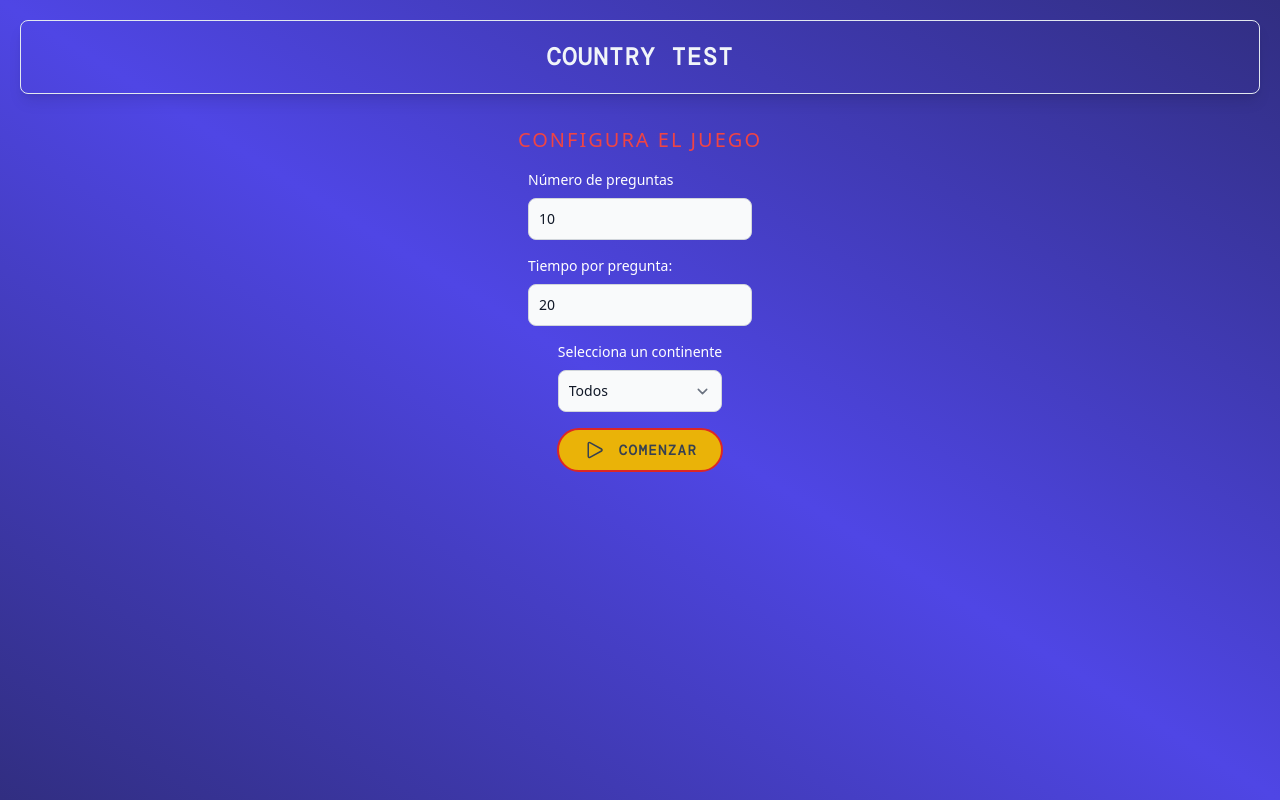
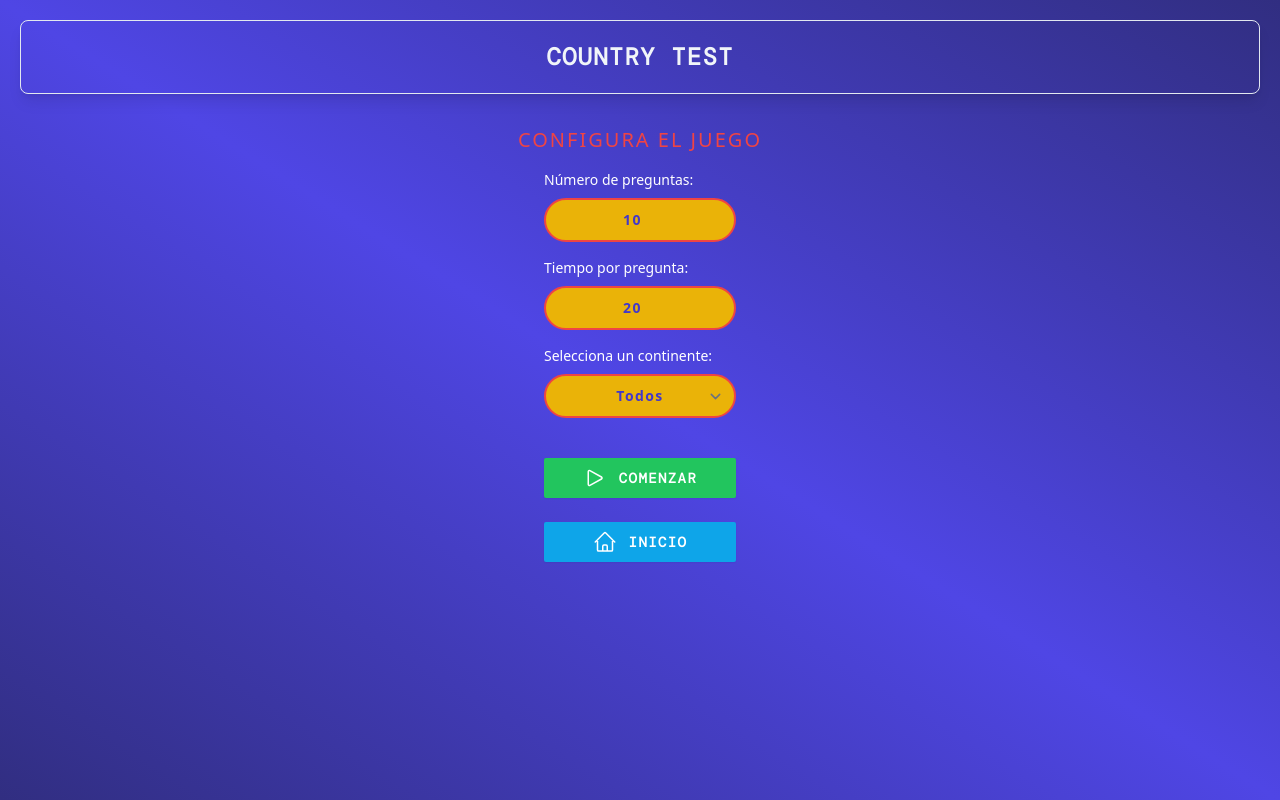
Before and after one commit to meeglos/countries-info, a React (Vite) app: page /initial-screen in a window 1280 px wide. Built offline with nearby package versions, Linux system fonts and the light colour scheme; a web font is replaced by a local one.

Commit message:
feature:flag and navigation buttons

```diff
--- a/src/components/InitialScreen.jsx
+++ b/src/components/InitialScreen.jsx
@@ -22,6 +22,10 @@ const InitialScreen = () => {
         );
     };
 
+    const handleBackHome = () => {
+        navigate(`/`);
+    };
+
     return (
         <div>
             <div className='h-screen p-5 bg-gradient-to-bl from-indigo-900  via-indigo-600 to-indigo-900'>
@@ -41,7 +45,7 @@ const InitialScreen = () => {
                             htmlFor='visitors'
                             className='block mb-2 text-sm font-medium text-white'
                         >
-                            Número de preguntas
+                            Número de preguntas:
                         </label>
                         <input
                             type='number'
@@ -49,7 +53,7 @@ const InitialScreen = () => {
                             onChange={e =>
                                 setNumQuestions(parseInt(e.target.value))
                             }
-                            className='bg-gray-50 border border-gray-300 text-gray-900 text-sm rounded-lg focus:ring-blue-500 focus:border-blue-500  p-2.5'
+                            className='bg-yellow-500 border-2 border-red-500 text-sm text-indigo-700 text-center font-bold tracking-widest rounded-full focus:ring-indigo-500 focus:border-indigo-500 block p-2.5 w-48'
                         />
                     </div>
                     <div>
@@ -66,7 +70,7 @@ const InitialScreen = () => {
                             onChange={e =>
                                 setTimePerQuestion(parseInt(e.target.value))
                             }
-                            className='bg-gray-50 border border-gray-300 text-gray-900 text-sm rounded-lg focus:ring-blue-500 focus:border-blue-500  p-2.5'
+                            className='bg-yellow-500 border-2 border-red-500 text-sm text-indigo-700 text-center font-bold tracking-widest rounded-full focus:ring-indigo-500 focus:border-indigo-500 block p-2.5 w-48'
                         />
                     </div>
                     <div>
@@ -74,11 +78,11 @@ const InitialScreen = () => {
                             htmlFor='countries'
                             className='block mb-2 text-sm font-medium text-white'
                         >
-                            Selecciona un continente
+                            Selecciona un continente:
                         </label>
                         <select
                             value={continent}
-                            className='bg-gray-50 border border-gray-300 text-gray-900 text-sm rounded-lg focus:ring-indigo-600 focus:border-indigo-600 block w-full p-2.5 y-700 -gray-600 older-gray-400 hite ring-indigo-600 '
+                            className='bg-yellow-500 border-2 border-red-500 text-sm text-indigo-700 text-center font-bold tracking-widest rounded-full focus:ring-indigo-500 focus:border-indigo-500 block p-2.5 w-48'
                             onChange={e => setContinent(e.target.value)}
                         >
                             <option value='Todos'>Todos</option>
@@ -89,8 +93,9 @@ const InitialScreen = () => {
                             <option value='Oceania'>Oceanía</option>
                         </select>
                     </div>
+                    <div className='mt-8'>
                         <button
-                        className='bg-yellow-500 mt-6 rounded-full uppercase tracking-widest text-gray-700 border-red-600 border-2 px-6 py-2 text-sm flex items-center font-semibold font-dm'
+                            className='bg-green-500 hover:bg-green-600 mt-6 uppercase tracking-widest text-white rounded-sm shadow-sm  px-6 py-2 text-sm flex items-center justify-center font-semibold font-dm w-48'
                             onClick={handleStartGame}
                         >
                             <svg
@@ -109,6 +114,27 @@ const InitialScreen = () => {
                             </svg>
                             Comenzar
                         </button>
+                        <button
+                            className='bg-sky-500 hover:bg-sky-600 mt-6 uppercase tracking-widest text-white rounded-sm shadow-sm  px-6 py-2 text-sm flex items-center justify-center font-semibold font-dm w-48'
+                            onClick={handleBackHome}
+                        >
+                            <svg
+                                xmlns='http://www.w3.org/2000/svg'
+                                fill='none'
+                                viewBox='0 0 24 24'
+                                strokeWidth={1.5}
+                                stroke='currentColor'
+                                className='w-6 h-6 mr-3'
+                            >
+                                <path
+                                    strokeLinecap='round'
+                                    strokeLinejoin='round'
+                                    d='M2.25 12l8.954-8.955c.44-.439 1.152-.439 1.591 0L21.75 12M4.5 9.75v10.125c0 .621.504 1.125 1.125 1.125H9.75v-4.875c0-.621.504-1.125 1.125-1.125h2.25c.621 0 1.125.504 1.125 1.125V21h4.125c.621 0 1.125-.504 1.125-1.125V9.75M8.25 21h8.25'
+                                />
+                            </svg>
+                            inicio
+                        </button>
+                    </div>
                 </div>
             </div>
         </div>
--- a/src/layouts/QuizLayout.jsx
+++ b/src/layouts/QuizLayout.jsx
@@ -21,6 +21,7 @@ const QuizLayout = () => {
     const [options, setOptions] = useState([]);
     const [timeLeft, setTimeLeft] = useState(timePerQuestion);
     const [correctAnswer, setCorrectAnswer] = useState('');
+    const [countryFlag, setCountryFlag] = useState('');
 
     const [backgroundColor, setBackgroundColor] = useState('bg-yellow-500');
     const [defaultColor, setDefaultColor] = useState('bg-yellow-500');
@@ -85,6 +86,7 @@ const QuizLayout = () => {
             const randomKey =
                 countryKeys[Math.floor(Math.random() * countryKeys.length)];
             const capital = countryData[randomKey].capital.spa;
+            const countryFlag = countryData[randomKey].flags.svg;
 
             const incorrectOptions = generateIncorrectOptions(
                 countryData,
@@ -96,6 +98,7 @@ const QuizLayout = () => {
 
             setQuestion(countryData[randomKey].translations.spa.common);
             setOptions(allOptions);
+            setCountryFlag(countryFlag);
             setCorrectAnswer(capital.trim());
             setSelectedOptionIndex(-1);
         }
@@ -195,7 +198,7 @@ const QuizLayout = () => {
                             </p>
                         </div>
                         <button
-                            className='bg-yellow-500 mt-6 rounded-full uppercase tracking-widest text-gray-700 border-red-600 border-2 px-6 py-2 text-sm flex items-center font-semibold font-dm'
+                            className='bg-green-500 hover:bg-green-600 mt-6 uppercase tracking-widest text-white rounded-sm shadow-sm  px-6 py-2 text-sm flex items-center justify-center font-semibold font-dm w-48'
                             onClick={startGame}
                         >
                             <svg
@@ -215,7 +218,7 @@ const QuizLayout = () => {
                             Comenzar
                         </button>
                         <button
-                            className='bg-yellow-500 mt-6 rounded-full uppercase tracking-wide text-gray-700 border-red-600 border-2 px-6 py-2 text-sm flex items-center  font-semibold font-dm'
+                            className='bg-blue-500 hover:bg-blue-600 mt-6 uppercase tracking-widest text-white rounded-sm shadow-sm  px-6 py-2 text-sm flex items-center justify-center font-semibold font-dm w-48'
                             onClick={changeConfig}
                         >
                             <svg
@@ -261,9 +264,16 @@ const QuizLayout = () => {
                                 </div>
                             </div>
                         </div>
-                        <div className='my-5'>
-                            <div className='text-white text-xl tracking-widest text-center'>
-                                ¿Cuál es la capital de {question}?
+                        <div className='my-6'>
+                            <div className='flex flex-col items-center justify-center'>
+                                <div className='text-white text-xl tracking-widest text-center'>
+                                    ¿Cuál es la capital de {question}?
+                                </div>
+                                <img
+                                    src={countryFlag}
+                                    alt='Country Flag'
+                                    className='w-56 h-[126px] rounded-lg border border-indigo-600 my-6 shadow-md object-cover'
+                                />
                             </div>
                             <div className='m-4 space-y-3'>
                                 <ul>
```
Lines whose indentation alone changed are shown as unchanged.
